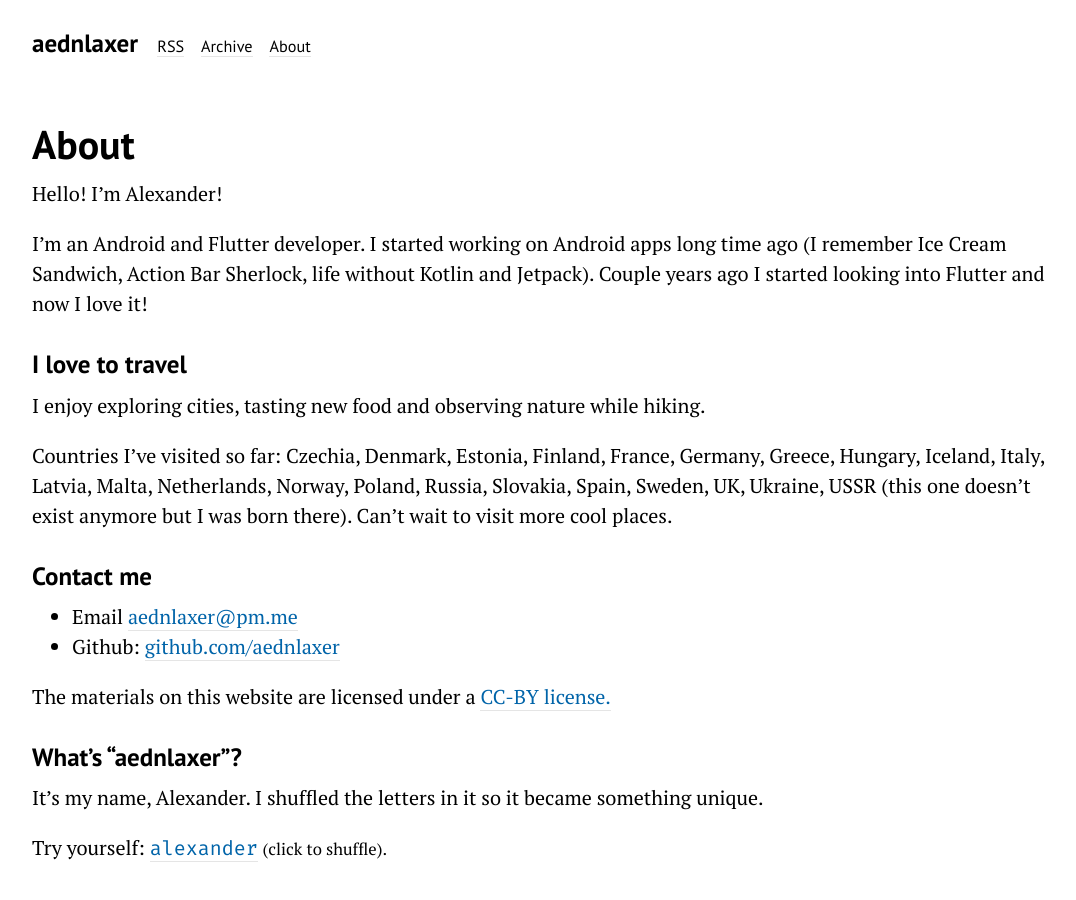
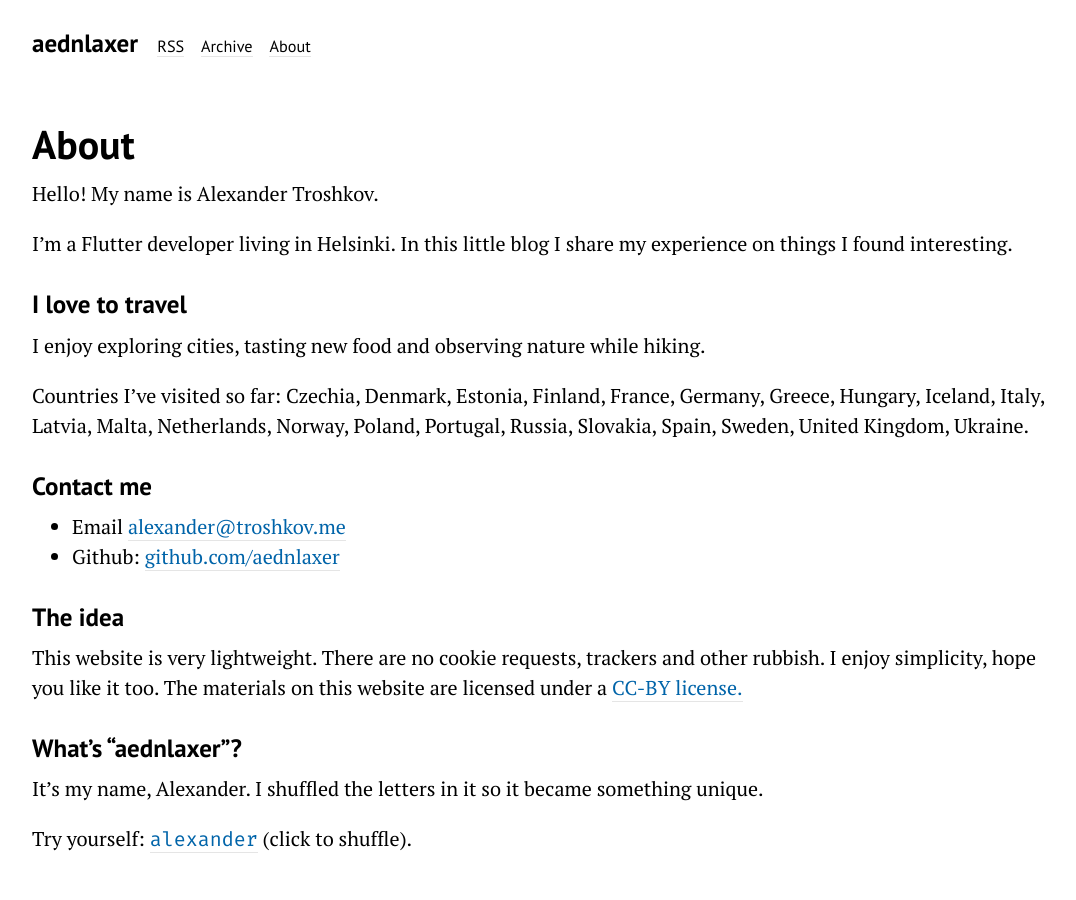
Before and after one commit to aednlaxer/aednlaxer.github.io, a Jekyll site: the page built from about.md, in a window 1280 px wide. Shown: the whole page, without its empty margins (96-1172 px from the left). Built offline with Jekyll 4.4.1, drawn with Linux system fonts in a browser that asks for light colours.

Commit message:
Update about.md

```diff
--- a/about.md
+++ b/about.md
@@ -5,25 +5,27 @@ title: About
 
 <script src="../assets/js/aednlaxerer.js"></script>
 
-Hello! I'm Alexander!
+Hello! My name is Alexander Troshkov.
 
-I'm an Android and Flutter developer. I started working on Android apps long time ago (I remember Ice Cream Sandwich, Action Bar Sherlock, life without Kotlin and Jetpack). Couple years ago I started looking into Flutter and now I love it!
+I'm a Flutter developer living in Helsinki. In this little blog I share my experience on things I found interesting.
 
 ### I love to travel
 
 I enjoy exploring cities, tasting new food and observing nature while hiking.
 
-Countries I've visited so far: Czechia, Denmark, Estonia, Finland, France, Germany, Greece, Hungary, Iceland, Italy, Latvia, Malta, Netherlands, Norway, Poland, Russia, Slovakia, Spain, Sweden, UK, Ukraine, USSR (this one doesn't exist anymore but I was born there). Can't wait to visit more cool places.
+Countries I've visited so far: Czechia, Denmark, Estonia, Finland, France, Germany, Greece, Hungary, Iceland, Italy, Latvia, Malta, Netherlands, Norway, Poland, Portugal, Russia, Slovakia, Spain, Sweden, United Kingdom, Ukraine.
 
 ### Contact me
 
-- Email <a href="mailto:aednlaxer@pm.me">aednlaxer@pm.me</a>
+- Email <a href="mailto:alexander@troshkov.me">alexander@troshkov.me</a>
 - Github: <a href="https://github.com/aednlaxer">github.com/aednlaxer</a>
 
-The materials on this website are licensed under a <a href="https://creativecommons.org/licenses/by/4.0/">CC-BY license.</a>
+### The idea
+
+This website is very lightweight. There are no cookie requests, trackers and other rubbish. I enjoy simplicity, hope you like it too. The materials on this website are licensed under a <a href="https://creativecommons.org/licenses/by/4.0/">CC-BY license.</a>
 
 ### What's "aednlaxer"?
 
 It's my name, Alexander. I shuffled the letters in it so it became something unique.
 
-Try yourself: <a id="nickname" href="javascript:generateNickname();">alexander</a> <small>(click to shuffle).</small>
+Try yourself: <a id="nickname" href="javascript:generateNickname();">alexander</a> (click to shuffle).
```
